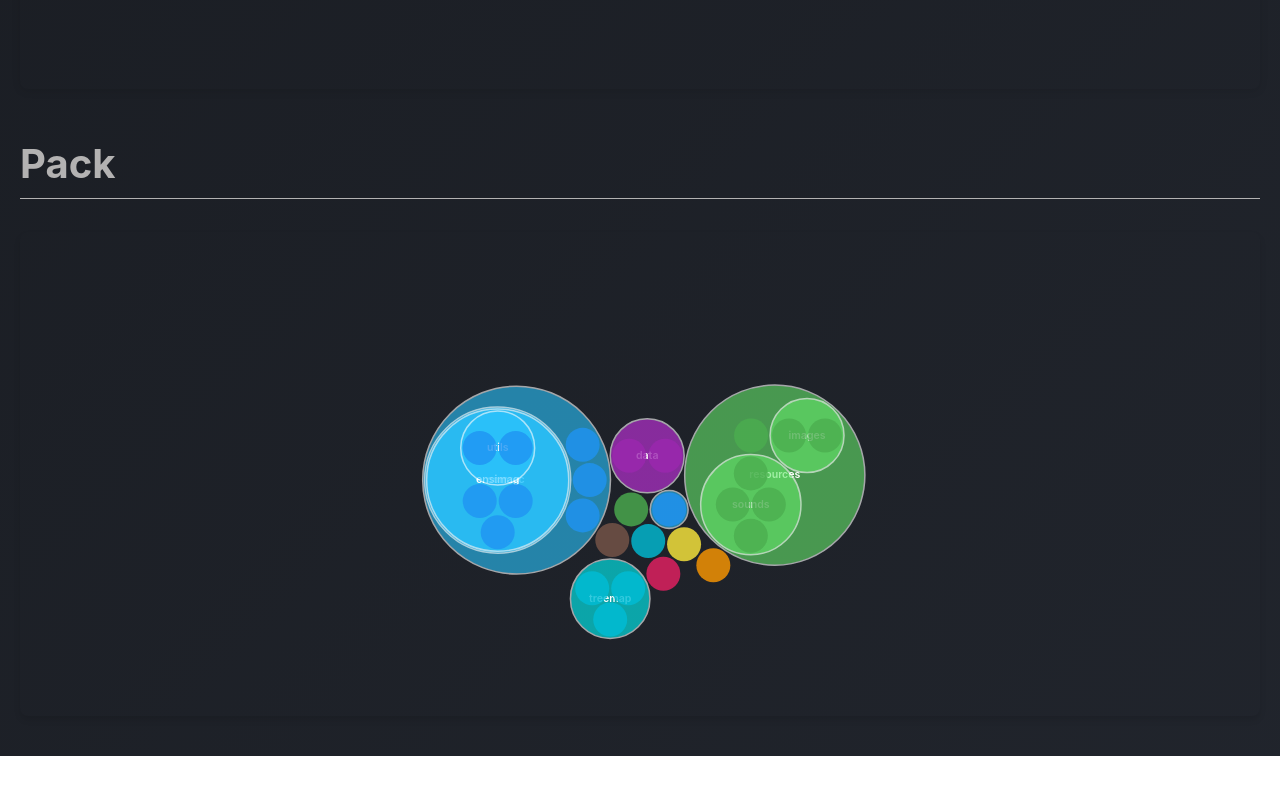
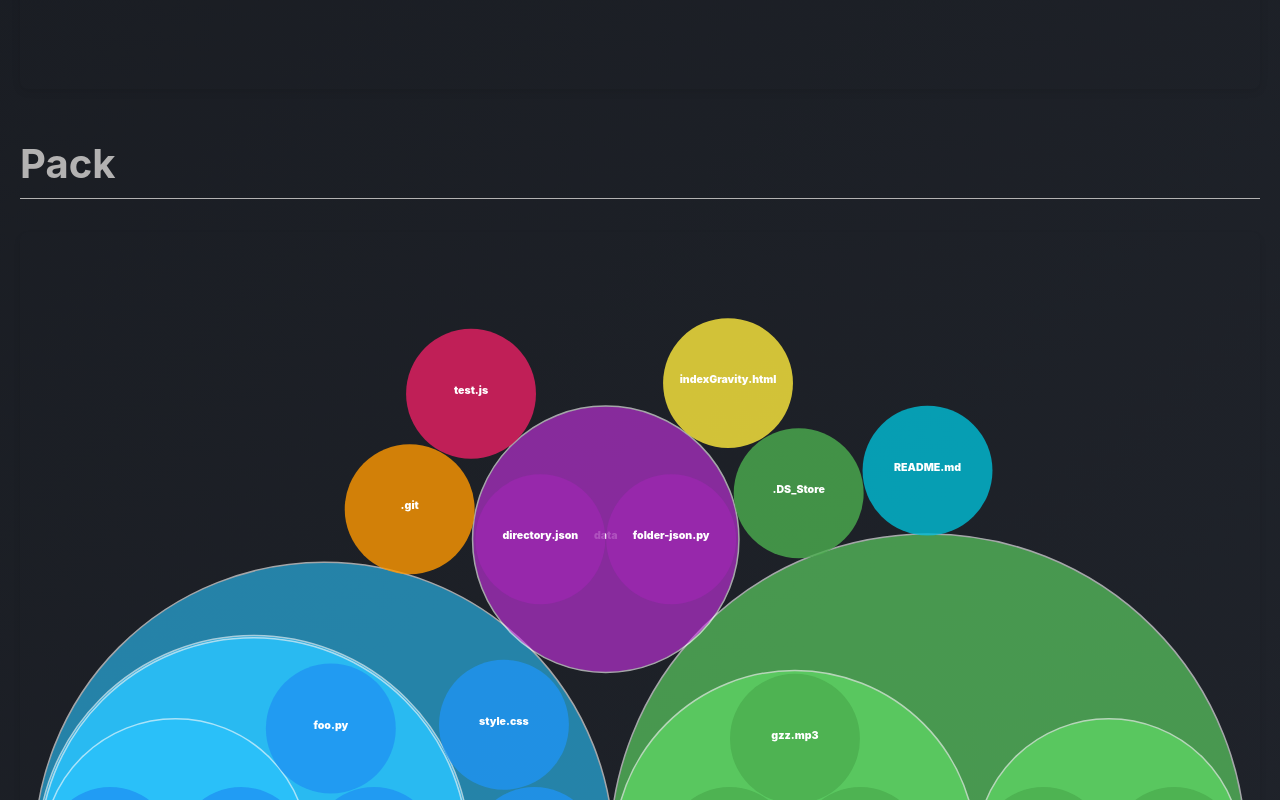
Before and after one commit to Flotauv/GraphAsFolder, a plain HTML site: page src/index.html in a window 1280 px wide. Shown: the part 2040-2840 px from the top of the page. Before the commit the page ends 2796 px from the top, so only its background shows below. Drawn offline with nearby package versions, Linux system fonts and the light colour scheme.

Commit message:
update pack

```diff
--- a/src/index.html
+++ b/src/index.html
@@ -33,7 +33,7 @@
         </div>
     </section>
 
-    <section>
+    <section class="pack">
         <h2 id="titre-2">Pack</h2>
         <div id="pack_container" class="viz-container"></div>
     </section>
--- a/src/main.js
+++ b/src/main.js
@@ -338,9 +338,11 @@ function createTree(root) {
 // =============== Graphique 3 : PACK =================
 
 function createPack(root){
+    const width = config.width;
+    const height = config.width;
+    const padding = 0
 
     // Creation du color scale pour le graphique ( à changer après)
-    // ÉCHELLE DE COULEURS
     const level1Names = root.children ? root.children.map(d => d.data.name) : [];
     const colorScale = d3.scaleOrdinal()
         .domain(level1Names)
@@ -349,23 +351,27 @@ function createPack(root){
     const container = d3.select("#pack_container");
     container.selectAll("*").remove();
 
+    root.sum(d => d.value || 1) // Remplacer '1' par d.size si vous avez une taille de fichier
+        .sort((a, b) => b.value - a.value);
+
     const pack = d3.pack()
-        .size([config.width - 10, config.height - 10])
+        .size([width, height])
         .padding(3);
 
-    pack(root);
+    pack(root)
 
     const svg = container.append("svg")
-        .attr("width", config.width)
-        .attr("height", config.height)
-        .attr("viewBox", `0 0 ${config.width} ${config.height}`)
+        .attr("width", width)
+        .attr("height", height)
+        .attr("viewBox", `0 0 ${width} ${height}`)
         .style("max-width", "100%")
-        .style("height", "auto");
+        .attr("style", `max-width: 100%; height: auto; display: block; margin: 0 -14px;`)
 
-    // Ajout d'un graphique dans la section svg
+// Ajout d'un graphique dans la section svg
     const g = svg.append("g")
-        .attr("transform", "translate(10, 10)");
-
+        .attr("transform", "translate(0, 0)")
+        .attr("width", width)
+        .attr("height", height);
 
     // Création des noeuds au niveau des fichiers.
     const nodes = g.selectAll("g")
@@ -373,14 +379,13 @@ function createPack(root){
         .join("g")
         .attr("transform", d => `translate(${d.x},${d.y})`)
         .style("opacity", 0)
-        .attr("pointer-events", d => !d.children ? "none" : null)
         .on("mouseover", function() { d3.select(this).attr("stroke", "#000"); })
         .on("mouseout", function() { d3.select(this).attr("stroke", null); })
         .on("click", (event, d) => focus !== d && (zoom(event, d), event.stopPropagation()));
 
     // Ajout des fichiers sous forme de cercles
     nodes.append("circle")
-        .attr("r", d => d.r)
+        .attr("r", d => d.r * 1.01)
         .attr("fill", d => getNodeColor(d, colorScale))
         .attr("stroke", d => d.children ? "#fff"  : "none")
         .attr("stroke-width", d => d.children ? 2 : 0)
@@ -396,13 +401,14 @@ function createPack(root){
     // ajout des noms des fichiers
     // Append the text labels.
     const label = nodes.append("text")
+        .text(d => d.r > 15 ? d.data.name : '')
+        .attr("pointer-events", "none")
         .attr("text-anchor", "middle")
-        .attr("dy", "0.3em")
         .style("font-size", d => Math.min(d.r / 3, 14) + "px")
-        .style("fill", "#fff")
+        .style("fill", d => d.children ? "#fffdfdff": "#fff")
         .style("pointer-events", "none")
-        .style("font-weight", "600")
-        .text(d => d.r > 30 ? d.data.name : '');
+        .style("font-weight", "900");
+
 
 
     return svg.node();
```
Also changed, not shown: src/style.css (line endings or trailing spaces).
